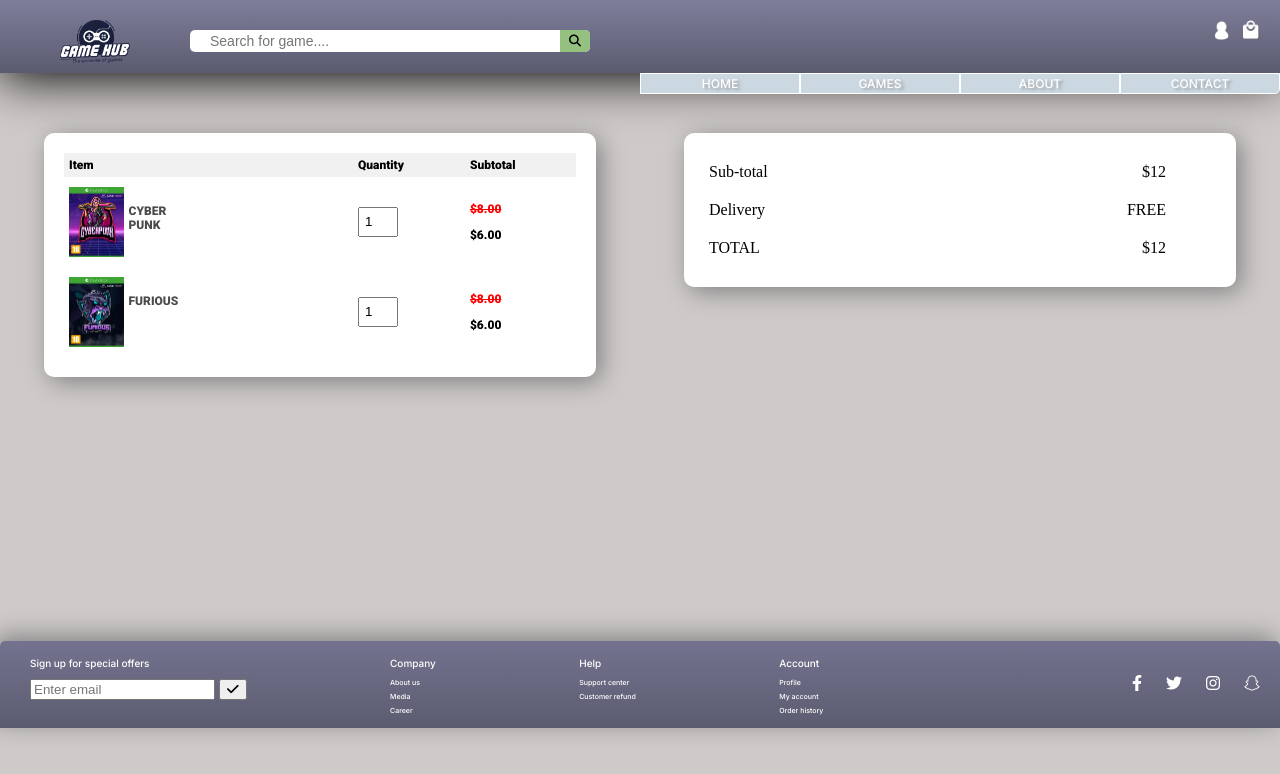
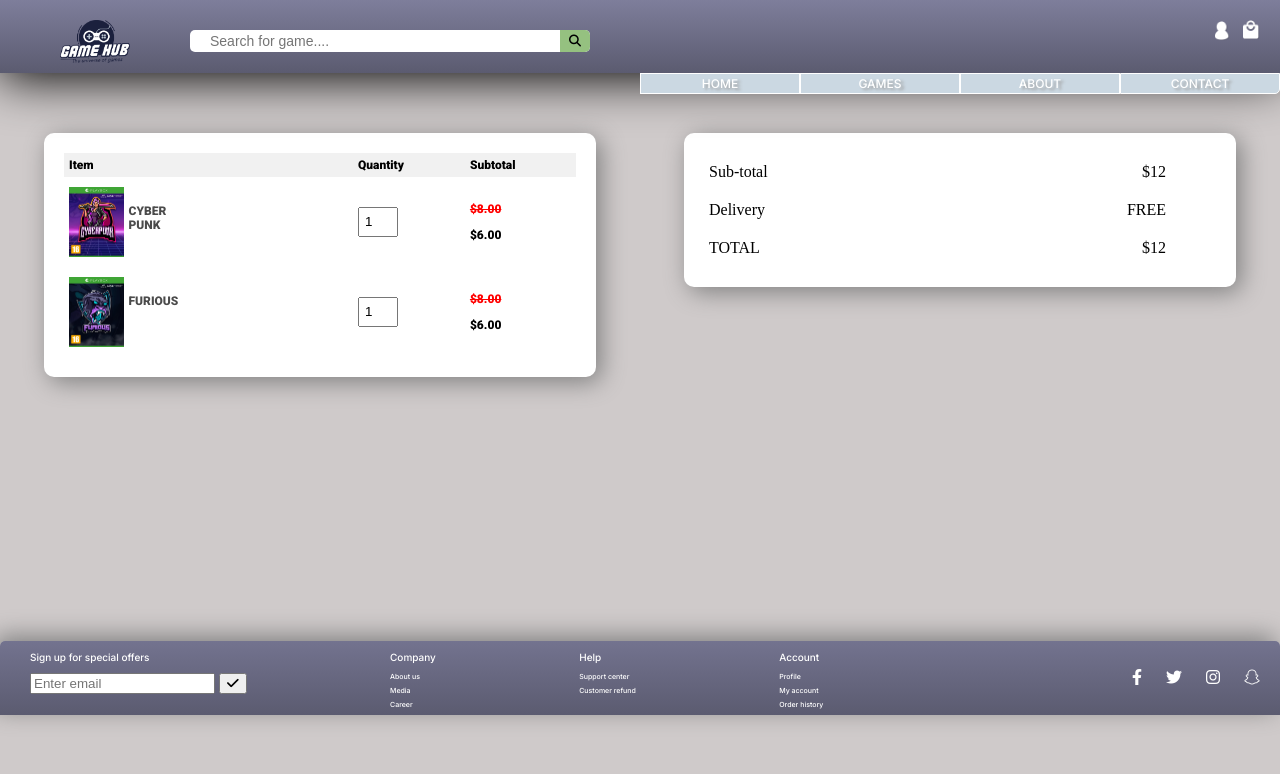
Before and after one commit to Noroff-FEU-Assignments/cross-course-project-evrlong, a PHP site: page /cart.html in a window 1280 px wide. Shown: the top 774 px of the page. Run offline with PHP 8.4, Linux system fonts and the light colour scheme.

Commit message:
Update style.css

```diff
--- a/CSS/style.css
+++ b/CSS/style.css
@@ -4,7 +4,7 @@ body {
   height: fit-content;
   display: grid;
 grid-template-columns: 1fr;
-grid-template-rows: 73px 0.1fr 1fr;
+grid-template-rows: 73px 0.1fr 1fr 0.2fr;
 background-color: rgb(207, 202, 202);
 margin: 0;
 padding: 0;
```
